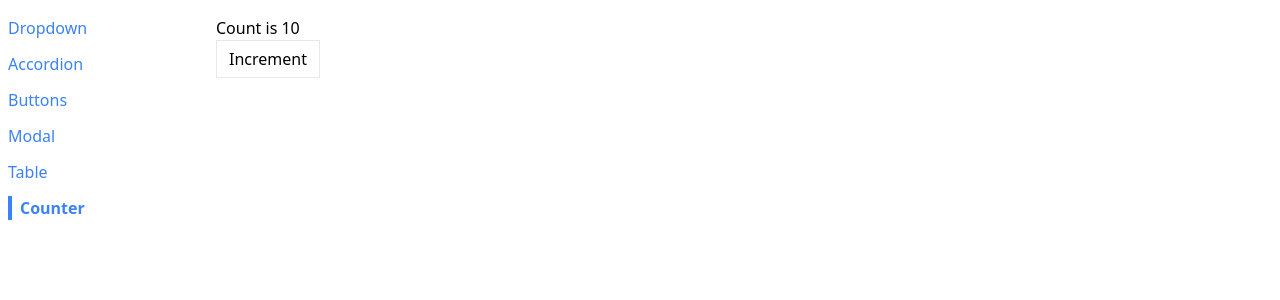
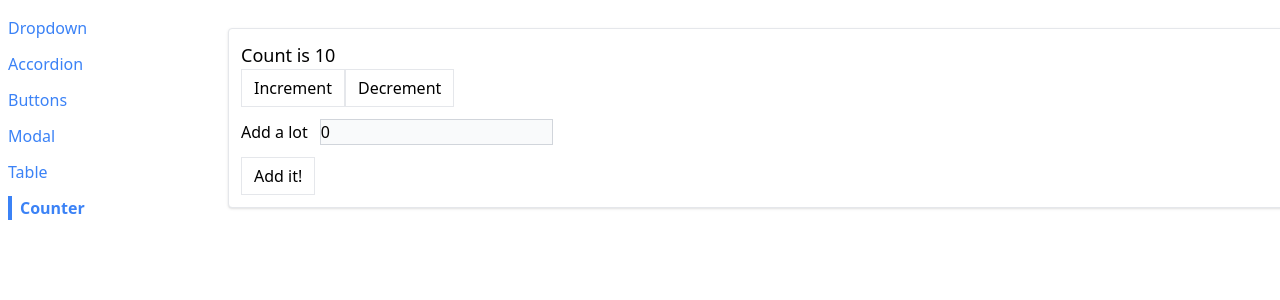
Before and after one commit to ozzman02/react-with-redux, a React (Create React App) app in the folder comps/: page /counter in a window 1280 px wide. Shown: the top 300 px of the page. Built offline with nearby package versions, Linux system fonts and the light colour scheme.

Commit message:
into the world of reducers I

```diff
--- a/comps/src/pages/CounterPage.js
+++ b/comps/src/pages/CounterPage.js
@@ -1,15 +1,72 @@
-import useCounter from '../hooks/UseCounter';
+import { useReducer } from 'react';
 import Button from '../components/Button';
+import Panel from '../components/Panel';
+
+const reducer = (state, action) => {
+    return {
+        ...state,
+        count: state.count + 1
+    };
+};
+
 
 export default function CounterPage({ initialCount }) {
 
-    const {count, increment } = useCounter(initialCount);
+    //const [count, setCount] = useState(initialCount);
+
+    //const [valueToAdd, setValueToAdd] = useState(0);
+
+    const [state, dispatch] = useReducer(reducer, {
+        count: initialCount,
+        valueToAdd: 0
+    });
+
+    console.log(state);
+
+    const increment = () => {
+        dispatch();
+    }
+
+    const decrement = () => {
+        //setCount(count - 1);
+    }
+
+    const handleChange = (event) => {
+        /*
+            Even if we have an input type number, event.target.value is of type string.
+            That's the reason of the parse function.
+
+            Second issue, if we press delete we will get NaN. This happens when we pass
+            an empty string to parseInt.
+        */
+        const value = parseInt(event.target.value) || 0;
+        //setValueToAdd(value);
+    }
+
+    const handleSubmit = (event) => {
+        event.preventDefault();
+        //setCount(count + valueToAdd);
+        //setValueToAdd(0);
+    }
 
     return (
-        <div>
-            <h1>Count is {count}</h1>
-            <Button onClick={increment}>Increment</Button>
-        </div>
+        <Panel className="m-3">
+            <h1 className="text-lg">Count is {state.count}</h1>
+            <div className="flex flex-row">
+                <Button onClick={increment}>Increment</Button>
+                <Button onClick={decrement}>Decrement</Button>
+            </div>
+            <form onSubmit={handleSubmit}>
+                <label>Add a lot</label>
+                <input
+                    value={state.valueToAdd || 0}
+                    onChange={handleChange}
+                    type='number'
+                    className='p1 m-3 bg-gray-50 border border-gray-300'
+                />
+                <Button>Add it!</Button>
+            </form>
+        </Panel>
     );
 
 }
```
